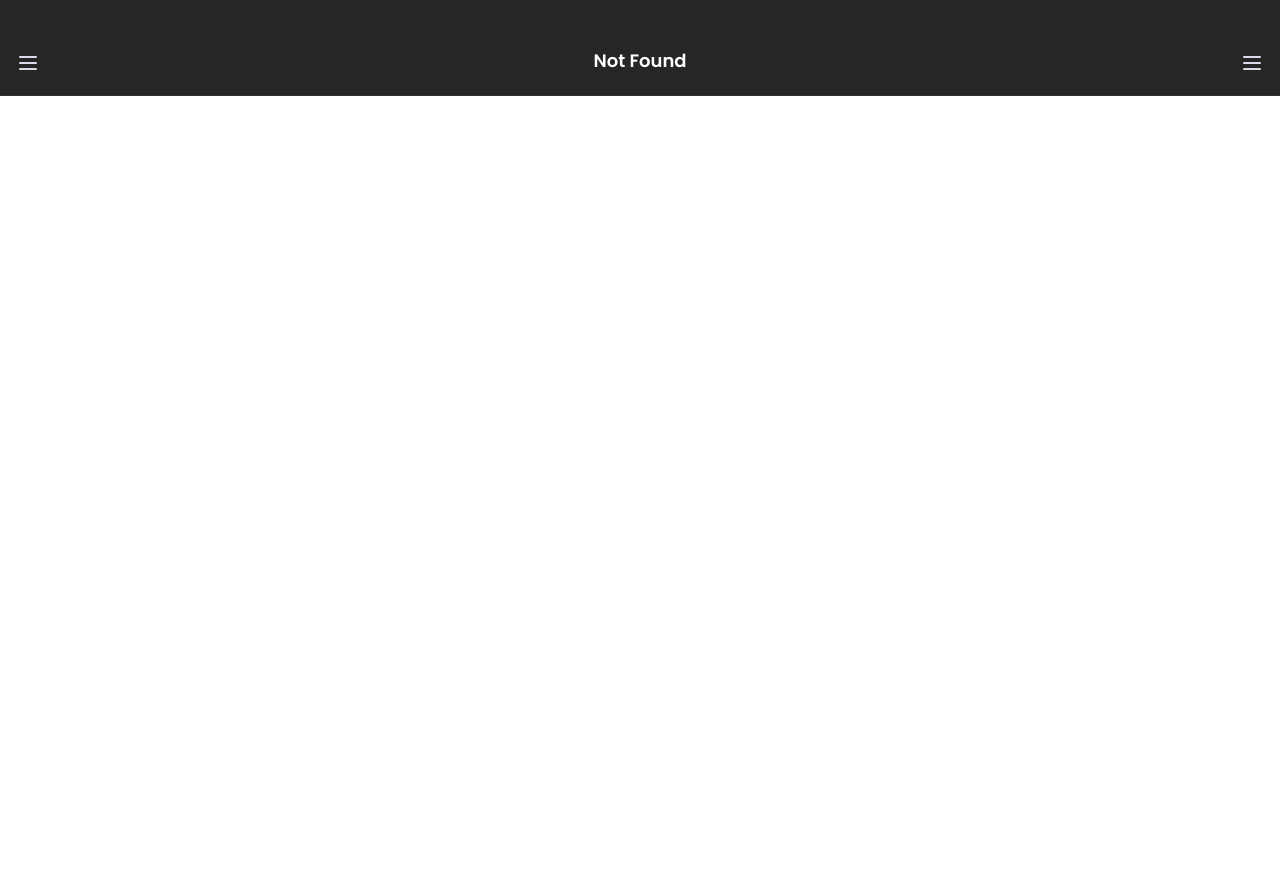
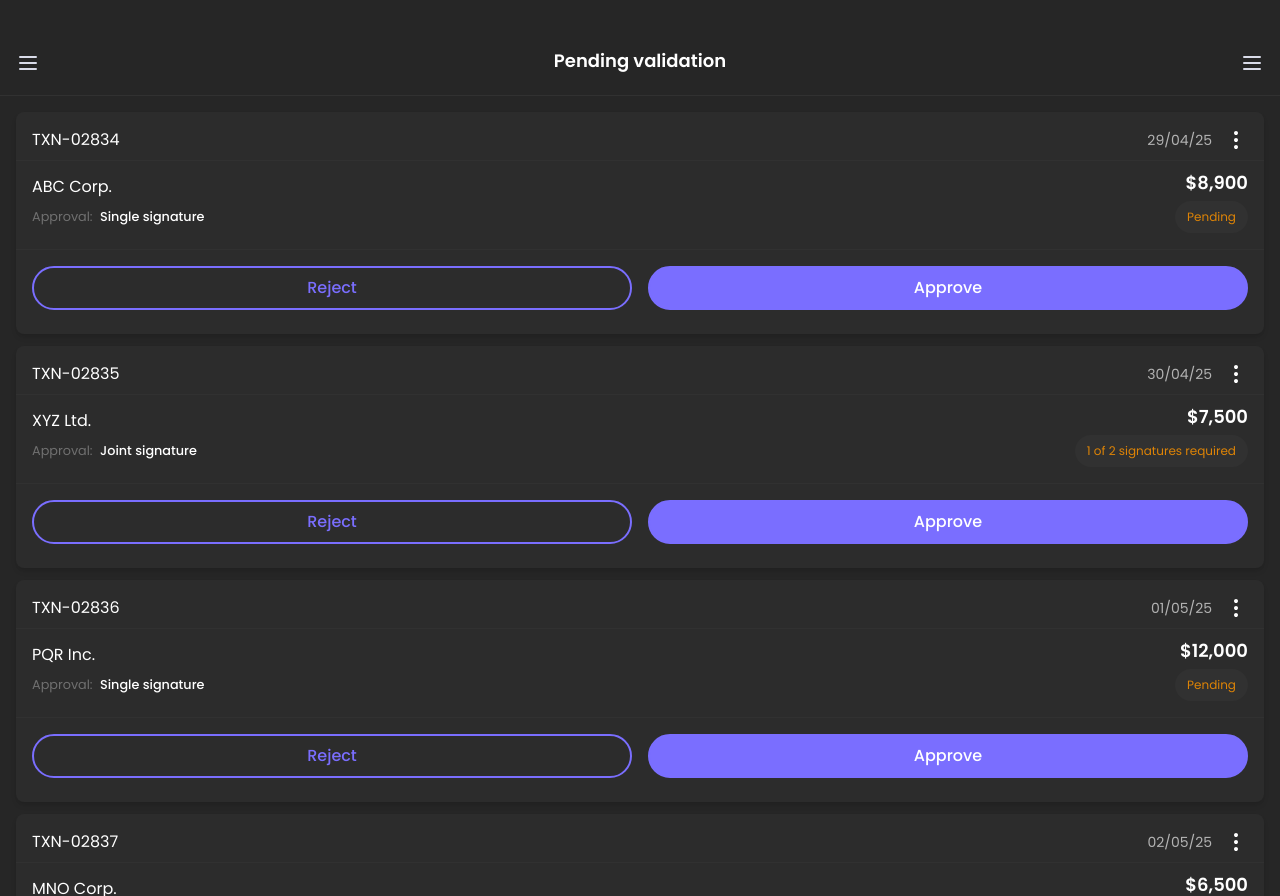
Before and after one commit to saifiimuhammad/kipay-app, a React (Vite) app: page /transactions/pending-validation in a window 1280 px wide. Before the commit this address had no page. Before the commit the page ends 800 px from the top, so only its background shows below. Built offline with nearby package versions, Linux system fonts and the light colour scheme.

Commit message:
Pending Validations and Scheduled Payments pages done

```diff
--- a/src/App.tsx
+++ b/src/App.tsx
@@ -7,6 +7,8 @@ import Dashboard from "./pages/Dashboard";
 import { useState } from "react";
 import UserManagement from "./pages/UserManagement";
 import AllTransactions from "./pages/transactions/AllTransactions";
+import PendingValidations from "./pages/transactions/PendingValidations";
+import ScheduledPayments from "./pages/transactions/ScheduledPayments";
 
 // Line in the graph
 {
@@ -37,7 +39,11 @@ const App = () => {
         <Routes>
           <Route path="/" element={<Dashboard />} />
           <Route path="/users" element={<UserManagement />} />
-          <Route path="/transactions/all" element={<AllTransactions />} />
+          <Route path="/transactions">
+            <Route path="all" element={<AllTransactions />} />
+            <Route path="pending-validation" element={<PendingValidations />} />
+            <Route path="scheduled-payments" element={<ScheduledPayments />} />
+          </Route>
         </Routes>
       </Router>
     </div>
--- a/src/components/Navbar.tsx
+++ b/src/components/Navbar.tsx
@@ -21,6 +21,10 @@ const Navbar = ({
         return "User Management";
       case "/transactions/all":
         return "All Transactions";
+      case "/transactions/pending-validation":
+        return "Pending validation";
+      case "/transactions/scheduled-payments":
+        return "Scheduled payments";
       default:
         return "Not Found";
     }
--- a/src/components/Sidebar.tsx
+++ b/src/components/Sidebar.tsx
@@ -94,7 +94,7 @@ const Sidebar = ({
                   icon: <img src={AllTransactionsIcon} />,
                 },
                 {
-                  link: "/transactions/pending",
+                  link: "/transactions/pending-validation",
                   title: "Pending validation",
                   icon: <img src={PendingVerifIcon} />,
                 },
--- a/src/pages/transactions/AllTransactions.tsx
+++ b/src/pages/transactions/AllTransactions.tsx
@@ -28,9 +28,9 @@ const AllTransactions = () => {
         filterValues={filterValues}
       />
 
-      {/* Users lists */}
+      {/* Transaction lists */}
       <div
-        className={`users-list w-full h-screen overflow-scroll flex flex-col gap-y-2`}
+        className={`transaction-list w-full h-screen overflow-scroll flex flex-col gap-y-2`}
       >
         {transactions.map((value) => (
           <TransactionCard
--- a/src/pages/transactions/PendingValidations.tsx
+++ b/src/pages/transactions/PendingValidations.tsx
@@ -1,5 +1,105 @@
+import MenuDotIcon from "../../assets/icons/menu-dot.svg";
+
+import {
+  pendingValidations,
+  type Transaction,
+} from "../../seeders/transactions";
+
 const PendingValidations = () => {
-  return <div>PendingValidations</div>;
+  return (
+    <div className="pending-list w-full h-screen overflow-scroll flex flex-col gap-y-3 bg-[var(--bg)] p-4">
+      {pendingValidations.map((val) => (
+        <Card
+          key={val.id}
+          id={val.id}
+          date={val.date}
+          company={val.company}
+          amount={val.amount}
+          approvalType={val.approvalType}
+          signaturesRequired={val.signaturesRequired}
+          status={val.status}
+        />
+      ))}
+    </div>
+  );
+};
+
+const Card: React.FC<Transaction> = ({
+  id,
+  date,
+  company,
+  amount,
+  approvalType,
+  signaturesRequired,
+  status,
+}) => {
+  const getStatusDisplay = () => {
+    if (status === "Pending" && signaturesRequired) {
+      return `${signaturesRequired}`;
+    }
+    return status;
+  };
+
+  const getStatusColor = () => {
+    switch (status) {
+      case "Completed":
+        return "text-[var(--success)]";
+      case "Pending":
+        return "text-[var(--warning)]";
+      case "Rejected":
+        return "text-[var(--error)]";
+      default:
+        return "text-[var(--bg)]";
+    }
+  };
+
+  return (
+    <div className="flex items-center justify-between flex-col bg-[var(--card-bg)] text-white rounded-lg shadow-md w-full">
+      {/* top */}
+      <div className="flex items-center justify-between w-full p-4 pb-2 border-b border-[var(--border)]">
+        <span className="text-md">{id}</span>
+        <span className="text-[var(--text-3)] text-sm flex items-center justify-center gap-x-3">
+          {date}{" "}
+          <button>
+            <img src={MenuDotIcon} alt="menu_icon" className="w-6 h-6" />
+          </button>
+        </span>
+      </div>
+
+      {/* medium */}
+      <div className="w-full flex items-center justify-between px-4 border-b border-[var(--border)]">
+        <div className="flex items-start justify-center flex-col gap-y-2 pt-2 pb-4">
+          <span className="text-md">{company}</span>
+          <span className="text-[var(--text-4)] text-[.80rem]">
+            Approval:{" "}
+            <span className="ml-1 text-[var(--text)] font-medium text-[.80rem]">
+              {approvalType}
+            </span>
+          </span>
+        </div>
+        <div className="flex items-end justify-center flex-col gap-y-1 pt-2 pb-4">
+          <span className="text-lg font-semibold">
+            ${amount.toLocaleString()}
+          </span>
+          <span
+            className={`${getStatusColor()} bg-[#313131] text-xs px-3 py-2 rounded-3xl`}
+          >
+            {getStatusDisplay()}
+          </span>
+        </div>
+      </div>
+
+      {/* bottom */}
+      <div className="w-full grid grid-cols-2 gap-4 px-4 pt-4 pb-6">
+        <button className="text-[var(--accent)] border-2 border-[var(--accent)] text-md font-medium px-4 py-2 rounded-full w-full">
+          Reject
+        </button>
+        <button className="bg-[var(--accent)] text-[var(--text)] border-2 border-[var(--accent)] text-md font-medium px-4 py-2 rounded-full w-full">
+          Approve
+        </button>
+      </div>
+    </div>
+  );
 };
 
 export default PendingValidations;
--- /dev/null
+++ b/src/pages/transactions/ScheduledPayments.tsx
@@ -0,0 +1,70 @@
+import React from "react";
+import { ArrowRight, PlusIcon } from "lucide-react";
+import { scheduledPayments } from "../../seeders/transactions";
+
+const ScheduledPayments = () => {
+  return (
+    <div className="w-full h-screen overflow-scroll flex flex-col gap-y-3 bg-[var(--bg)] p-4">
+      {scheduledPayments.map((val) => (
+        <Card
+          key={val.name}
+          name={val.name}
+          amount={val.amount}
+          date={val.scheduledDate}
+          status={val.status}
+          approvers={val.approvers}
+        />
+      ))}
+    </div>
+  );
+};
+
+type Props = {
+  name: string;
+  amount: number;
+  date: string;
+  status: "Pending" | "Completed";
+  approvers: string;
+};
+
+const statusColors: Record<string, string> = {
+  Pending: "text-orange-400",
+  Completed: "text-green-400",
+  Rejected: "text-red-400",
+};
+
+const Card: React.FC<Props> = ({ name, amount, date, status, approvers }) => {
+  return (
+    <div className="bg-[var(--card-bg)] text-white rounded-xl w-full max-w-sm">
+      <button className="add-btn absolute bottom-9 right-5 p-4 bg-[var(--accent)] text-white font-bold rounded-full">
+        <PlusIcon size={30} strokeWidth={2.5} />
+      </button>
+      <div className="flex justify-between items-center border-b border-[var(--border)] px-4 py-4 pb-2">
+        <p className="text-[.80rem]">{name}</p>
+        <p className="font-semibold text-lg">${amount.toLocaleString()}</p>
+      </div>
+
+      <div className="flex justify-between items-center mt-4 px-4">
+        <p className="text-xs text-[var(--text-4)]">
+          Scheduled Date:{" "}
+          <span className="text-[var(--text)] ml-1">{date}</span>
+        </p>
+        <span
+          className={`text-xs px-2 py-1 rounded-3xl ${statusColors[status]} bg-[#313131]`}
+        >
+          {status}
+        </span>
+      </div>
+
+      <p className="mt-2 text-xs text-[var(--text-4)] px-4 flex justify-between border-b border-[var(--border)] pb-2">
+        Approvers: <span className="text-[var(--text)] mr-2">{approvers}</span>
+      </p>
+
+      <div className="mt-2 ml-4 mb-5 flex items-center text-[var(--accent)] text-[.80rem] font-medium cursor-pointer">
+        See More <ArrowRight size={19} className="ml-1" />
+      </div>
+    </div>
+  );
+};
+
+export default ScheduledPayments;
--- a/src/seeders/transactions.ts
+++ b/src/seeders/transactions.ts
@@ -222,3 +222,47 @@ export const transactions: Transaction[] = [
     status: "Completed",
   },
 ];
+
+export const pendingValidations: Transaction[] = transactions.map((txn) => ({
+  ...txn,
+  status: "Pending",
+}));
+
+type ScheduledPaymentsType = {
+  name: string;
+  amount: number;
+  scheduledDate: string;
+  status: "Completed" | "Pending" | "Rejected";
+  approvers: string;
+};
+
+export const scheduledPayments: ScheduledPaymentsType[] = [
+  {
+    name: "Samuel Johnson (Corp)",
+    amount: 12500,
+    scheduledDate: "30-04-25",
+    status: "Pending",
+    approvers: "2 of 3 Required",
+  },
+  {
+    name: "Samuel Johnson (Corp)",
+    amount: 12500,
+    scheduledDate: "30-04-25",
+    status: "Completed",
+    approvers: "2 of 3 Required",
+  },
+  {
+    name: "Samuel Johnson (Corp)",
+    amount: 12500,
+    scheduledDate: "30-04-25",
+    status: "Pending",
+    approvers: "2 of 3 Required",
+  },
+  {
+    name: "Samuel Johnson (Corp)",
+    amount: 12500,
+    scheduledDate: "30-04-25",
+    status: "Completed",
+    approvers: "2 of 3 Required",
+  },
+];
```
